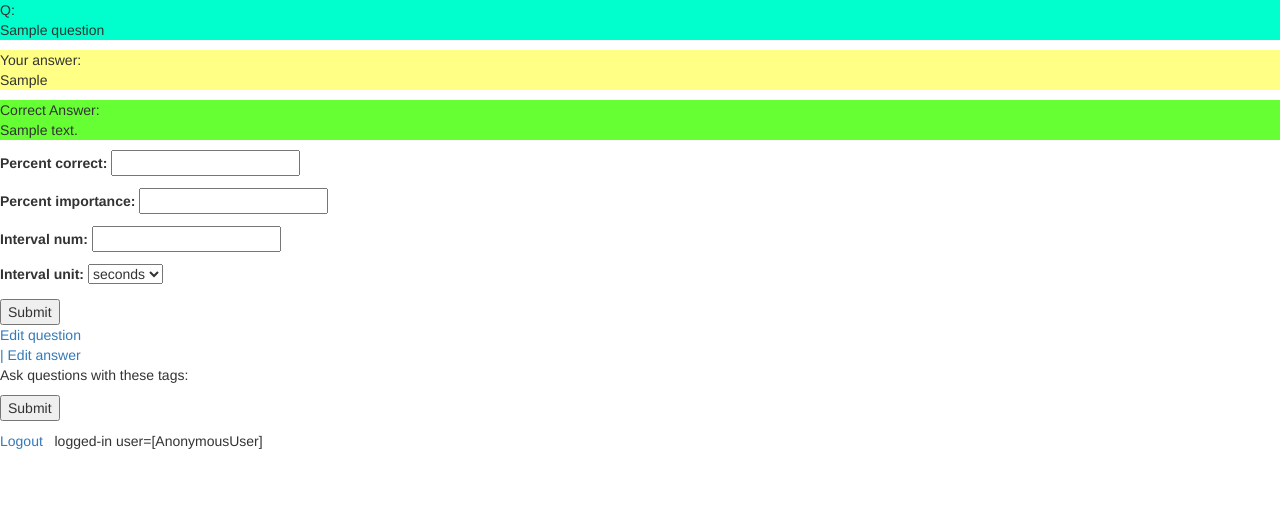
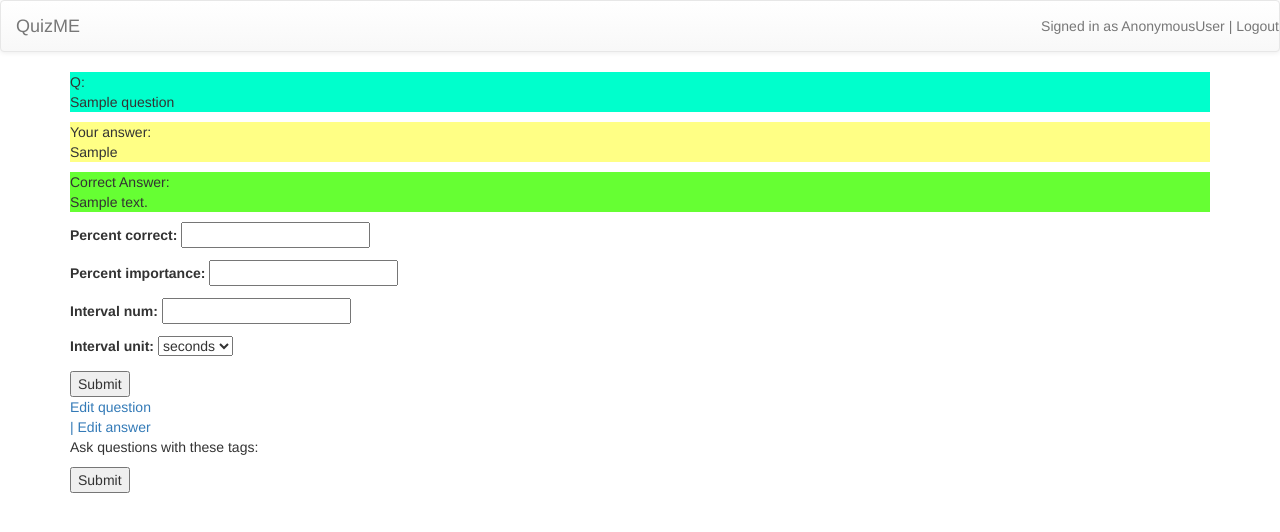
Before and after one commit to RobBednark/quiz-me, a Django app: template templates/answer.html in a window 1280 px wide. Shown: the top 532 px of the page. Run offline with Django 3.2, Linux system fonts and the light colour scheme; tables that the repository leaves empty hold one stand-in row (values such as "Sample post"); the template is opened without the code that fills it: values that come from a table or form of the project are taken from there, most other values are stand-ins (such as "Sample title", 1, 10 or a date in 2020); parts of the project's set-up code (start-up, migrations or seed data) failed here and were passed over; some libraries are stand-ins or nearby versions.

Commit message:
First take on redesigning the question page where a user answers a question

```diff
--- a/templates/base.html
+++ b/templates/base.html
@@ -6,25 +6,42 @@
 <head>
   <title>{% block title %}Quiz Me!{% endblock %}</title>
   <meta http-equiv="content-type" content="text/html; charset=utf-8" />
+  <!-- Ensure proper rendering and touch zooming on mobile devices -->
+  <meta name="viewport" content="width=device-width, initial-scale=1">
   {% block extrahead %} {% endblock %}
   <!-- Latest compiled and minified Bootstrap CSS -->
   <link rel="stylesheet" href="https://maxcdn.bootstrapcdn.com/bootstrap/3.3.7/css/bootstrap.min.css" integrity="sha384-BVYiiSIFeK1dGmJRAkycuHAHRg32OmUcww7on3RYdg4Va+PmSTsz/K68vbdEjh4u" crossorigin="anonymous">
   <!-- Optional Bootstrap theme -->
   <link rel="stylesheet" href="https://maxcdn.bootstrapcdn.com/bootstrap/3.3.7/css/bootstrap-theme.min.css" integrity="sha384-rHyoN1iRsVXV4nD0JutlnGaslCJuC7uwjduW9SVrLvRYooPp2bWYgmgJQIXwl/Sp" crossorigin="anonymous">
+  <!-- Main project CSS file -->
+  <link rel="stylesheet" type="text/css" href={% static "css/main.css" %} />
 </head>
 
 <body>
+
+  <nav class="navbar navbar-default">
+    <div class="container-fluid">
+      <div class="navbar-header">
+        <a class="navbar-brand" href="/">QuizME</a>
+      </div>
+      {% block logout %}
+      <p class="navbar-text navbar-right">
+        Signed in as {{ user }} | <a href="/logout" class="navbar-link">Logout</a>
+      </p>
+      {% endblock %}
+    </div>
+  </nav>
+
+  <div class="container">
     {% block content %}
     {% endblock %}
-    {% block logout %}
-        <a href="/logout"> Logout </a>
-        &nbsp; logged-in user=[{{ user }}]
-    {% endblock %}
+   <div>
 
     <!-- jQuery (necessary for Bootstrap's JavaScript plugins) -->
     <script src="https://ajax.googleapis.com/ajax/libs/jquery/1.12.4/jquery.min.js"></script>
     <!-- Latest compiled and minified Bootstrap JavaScript -->
     <script src="https://maxcdn.bootstrapcdn.com/bootstrap/3.3.7/js/bootstrap.min.js" integrity="sha384-Tc5IQib027qvyjSMfHjOMaLkfuWVxZxUPnCJA7l2mCWNIpG9mGCD8wGNIcPD7Txa" crossorigin="anonymous"></script>
+
 </body>
 
 </html>
```
Also changed, not shown: quizme_website/settings.py (+7 -0 lines), quizme_website/static/pagedown/custom.css (added, +7 -0 lines), static/pagedown/custom.css (added, +7 -0 lines), templates/question.html (+8 -2 lines), quizme_website/static/css/main.css (added), static/css/main.css (added).
